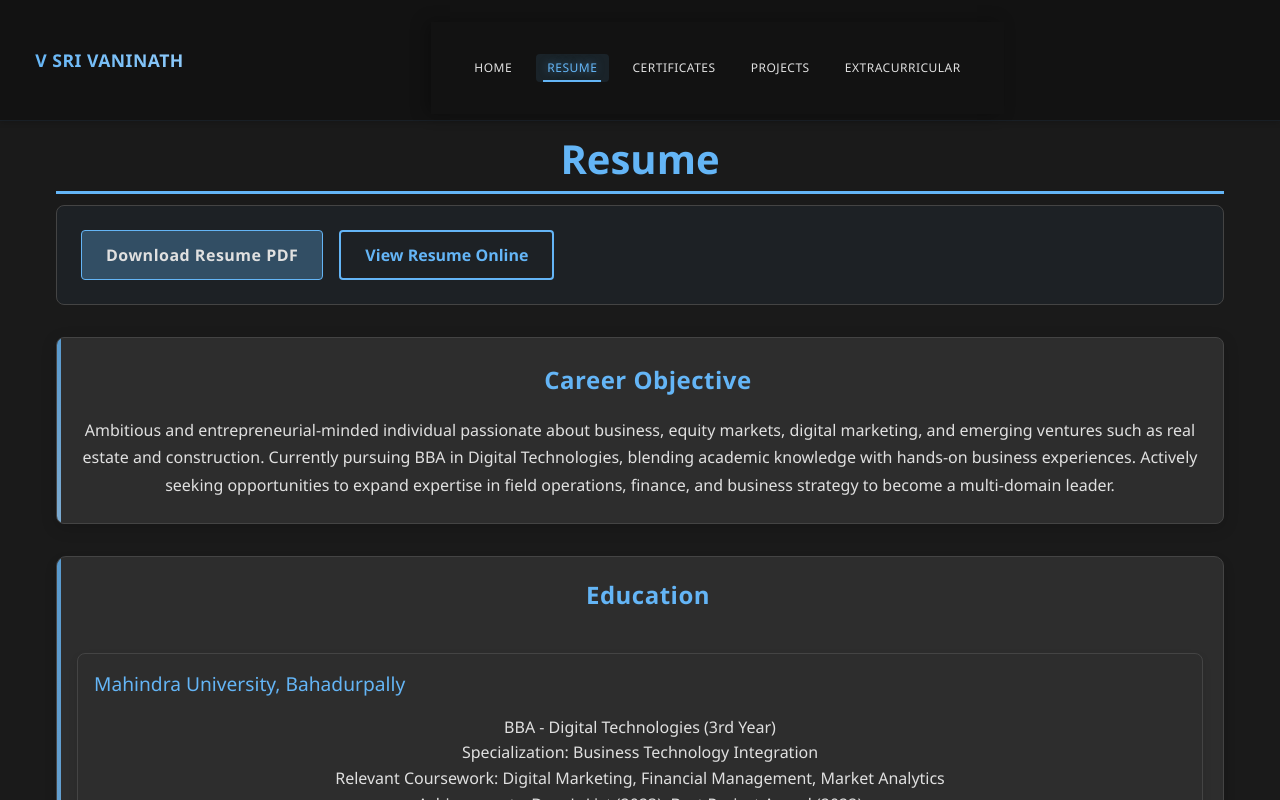
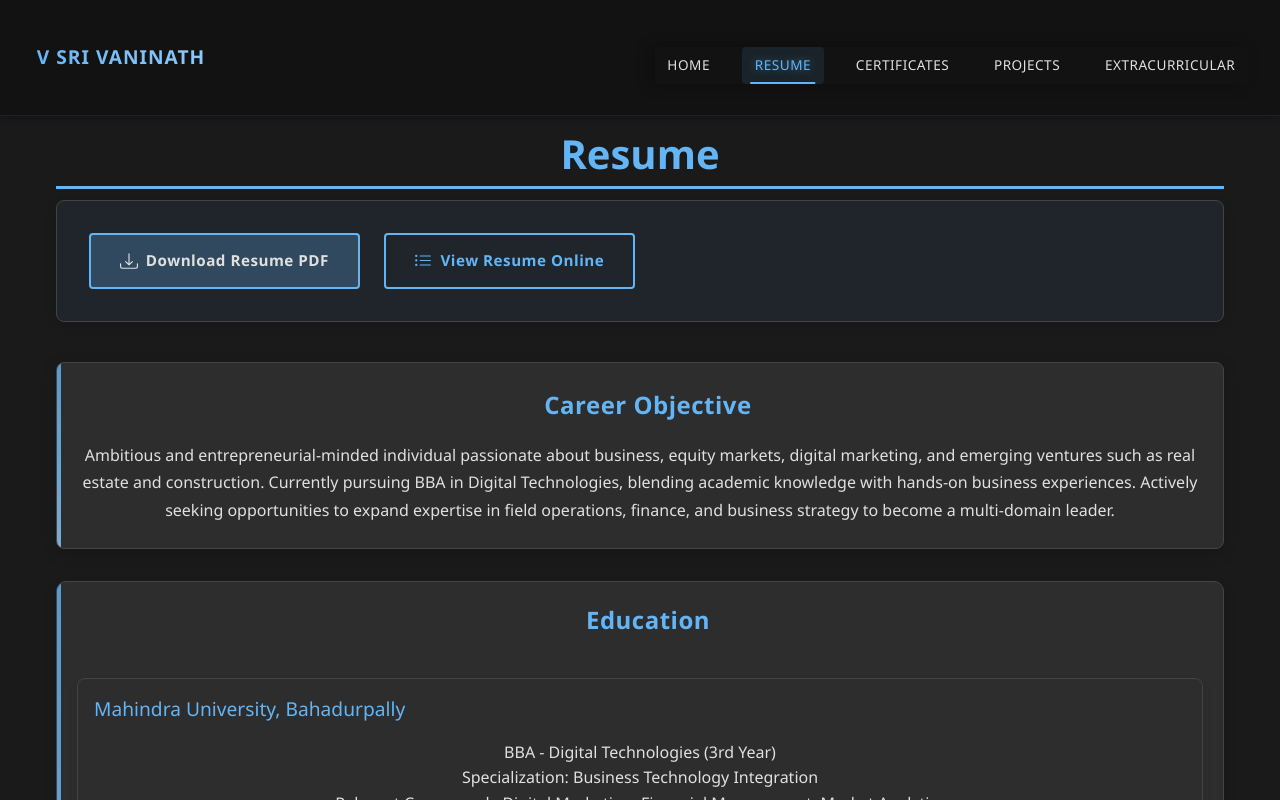
Before and after one commit to Vaninath-09/sri-vaninath, a React (Vite) app: page /resume in a window 1280 px wide. Shown: the top 800 px of the page. Built offline with nearby package versions, Linux system fonts and the light colour scheme.

Commit message:
Refactor header and navigation components for improved styling and structure

```diff
--- a/src/App.css
+++ b/src/App.css
@@ -34,14 +34,11 @@ body {
   width: 100%;
 }
 
-/* New navbar styling - updated for seamless width */
-header {
+/* Improved Header Styling */
+.main-header {
   background-color: rgba(18, 18, 18, 0.95);
   color: var(--text-light);
-  padding: 0.6rem 2rem; /* Reduced padding */
-  display: flex;
-  justify-content: space-between;
-  align-items: center;
+  padding: 0;
   position: sticky;
   top: 0;
   z-index: 100;
@@ -49,31 +46,44 @@ header {
   left: 0;
   right: 0;
   margin: 0;
-  box-shadow: 0 2px 10px rgba(0, 0, 0, 0.3); /* Reduced shadow */
+  box-shadow: 0 2px 10px rgba(0, 0, 0, 0.3);
   transition: all 0.4s ease;
   backdrop-filter: blur(10px);
   -webkit-backdrop-filter: blur(10px);
   border-bottom: 1px solid rgba(100, 181, 246, 0.1);
 }
 
-header.scrolled {
+.header-container {
+  display: flex;
+  justify-content: space-between;
+  align-items: center;
+  max-width: 1400px;
+  margin: 0 auto;
+  padding: 0.6rem 2rem;
+}
+
+.main-header.scrolled {
   transform: translateY(-100%);
 }
 
-header.visible {
+.main-header.visible {
   transform: translateY(0);
   box-shadow: 0 4px 20px rgba(0, 0, 0, 0.6);
 }
 
-header .logo {
+.main-header .logo {
   position: relative;
   display: flex;
   align-items: center;
-  padding: 0.3rem; /* Reduced padding */
+  padding: 0.3rem;
   transition: all 0.3s ease;
 }
 
-header .logo h2 {
+.main-header .logo a {
+  text-decoration: none;
+}
+
+.main-header .logo h2 {
   font-weight: 700;
   letter-spacing: 1px;
   transition: all 0.3s ease;
@@ -83,10 +93,11 @@ header .logo h2 {
   -webkit-text-fill-color: transparent;
   background-clip: text;
   text-fill-color: transparent;
-  font-size: 1.2rem; /* Reduced font size */
-}
-
-header .logo:before {
+  font-size: 1.2rem;
+  margin: 0;
+}
+
+.main-header .logo::after {
   content: '';
   position: absolute;
   bottom: -1px;
@@ -98,35 +109,41 @@ header .logo:before {
   transition: transform 0.3s ease;
 }
 
-header .logo:hover:before {
+.main-header .logo:hover::after {
   transform: scaleX(1);
 }
 
-nav {
-  display: flex;
-  gap: 1rem; /* Reduced gap */
+/* Navigation styling */
+.main-header nav {
+  display: flex;
+}
+
+.nav-links {
+  display: flex;
+  gap: 1.2rem;
   align-items: center;
 }
 
-nav a {
+.main-header nav a {
   color: var(--text-light);
   text-decoration: none;
   font-weight: 500;
-  padding: 0.4rem 0.8rem; /* Reduced padding */
+  padding: 0.5rem 0.8rem;
   transition: all 0.3s ease;
   position: relative;
   border-radius: 4px;
   letter-spacing: 0.5px;
   text-transform: uppercase;
-  font-size: 0.8rem; /* Reduced font size */
-}
-
-nav a:hover, nav a.active {
+  font-size: 0.85rem;
+}
+
+.main-header nav a:hover,
+.main-header nav a.active {
   color: var(--primary-accent);
   background-color: rgba(100, 181, 246, 0.1);
 }
 
-nav a::before {
+.main-header nav a::before {
   content: '';
   position: absolute;
   bottom: 0;
@@ -138,20 +155,17 @@ nav a::before {
   transition: width 0.3s ease;
 }
 
-nav a:hover::before, nav a.active::before {
+.main-header nav a:hover::before,
+.main-header nav a.active::before {
   width: 80%;
 }
 
-nav a::after {
-  display: none; /* Remove the old underline effect */
-}
-
 /* Add a glow effect on active nav item */
-nav a.active {
+.main-header nav a.active {
   text-shadow: 0 0 8px rgba(100, 181, 246, 0.5);
 }
 
-/* Mobile menu button */
+/* Improved Mobile menu button */
 .menu-toggle {
   display: none;
   background: none;
@@ -159,45 +173,71 @@ nav a.active {
   color: var(--text-light);
   font-size: 1.5rem;
   cursor: pointer;
-  padding: 0.5rem;
+  padding: 0.6rem;
   z-index: 101;
-}
-
+  border-radius: 4px;
+  transition: all 0.3s ease;
+}
+
+.menu-toggle:hover {
+  background-color: rgba(100, 181, 246, 0.1);
+}
+
+.menu-icon {
+  display: flex;
+  align-items: center;
+  justify-content: center;
+  height: 24px;
+  width: 24px;
+}
+
+/* Improved Mobile view */
 @media (max-width: 768px) {
+  .header-container {
+    padding: 0.5rem 1rem;
+    position: relative;
+  }
+
   .menu-toggle {
-    display: block;
-  }
-
-  nav {
+    display: flex;
+    align-items: center;
+    justify-content: center;
+  }
+
+  .main-header nav {
     position: fixed;
     top: 0;
     right: -100%;
-    width: 70%;
+    width: 80%;
+    max-width: 320px;
     height: 100vh;
     background-color: var(--header-bg);
-    flex-direction: column;
     justify-content: center;
     transition: right 0.3s ease;
     box-shadow: -5px 0 15px rgba(0, 0, 0, 0.3);
+    z-index: 100;
+  }
+
+  .nav-links {
+    display: flex;
+    flex-direction: column;
+    width: 100%;
     padding: 2rem;
-    z-index: 100;
-  }
-
-  nav.active {
+    gap: 1rem;
+  }
+
+  .main-header nav.active {
     right: 0;
-    height: 100%;
-    width: 80%;
-    max-width: 320px;
-  }
-
-  nav a {
-    padding: 0.8rem; /* Reduced padding for mobile */
+  }
+
+  .main-header nav a {
+    padding: 1rem;
     width: 100%;
     text-align: center;
     border-bottom: 1px solid rgba(255, 255, 255, 0.05);
   }
 
-  nav a:last-child {
+  .main-header nav a:last-child {
     border-bottom: none;
   }
 
@@ -206,21 +246,30 @@ nav a.active {
     position: fixed;
     top: 0;
     left: 0;
-    width: 100%;
-    height: 100%;
+    width: 100vw;
+    height: 100vh;
     background-color: rgba(0, 0, 0, 0.5);
     z-index: 99;
     backdrop-filter: blur(3px);
+    transition: opacity 0.3s ease;
+    opacity: 0;
   }
 
   .backdrop.active {
     display: block;
-    width: 100vw;
-    height: 100vh;
-  }
-}
-
-/* Updated for seamless main content area */
+    opacity: 1;
+  }
+
+  .main-header .logo h2 {
+    font-size: 1.1rem; /* Smaller font on mobile */
+  }
+}
+
+/* Remove the old header styles */
+.compact-header {
+  display: none; /* Hide the old header */
+}
+
 main {
   flex: 1;
   padding: 1rem; /* Reduced top padding */
@@ -631,7 +680,7 @@ button:active {
 }
 
 .highlight-card p:nth-child(4) {
-  color: var(--text-muted);
+  color: var (--text-muted);
   font-size: 0.9rem;
   margin-bottom: 1.5rem;
 }
@@ -1153,64 +1202,7 @@ button:active {
 
 /* Professional compact header styling */
 .compact-header {
-  background-color: rgba(18, 18, 18, 0.95);
-  color: var(--text-light);
-  padding: 0.4rem 2rem; /* Reduced padding for less height */
-  display: flex;
-  justify-content: space-between;
-  align-items: center;
-  position: sticky;
-  top: 0;
-  z-index: 100;
-  width: 100%;
-  left: 0;
-  right: 0;
-  margin: 0;
-  box-shadow: 0 1px 6px rgba(0, 0, 0, 0.2); /* More subtle shadow */
-  transition: all 0.3s ease;
-  backdrop-filter: blur(8px);
-  -webkit-backdrop-filter: blur(8px);
-  border-bottom: 1px solid rgba(100, 181, 246, 0.08);
-  height: auto; /* Let content determine height */
-  min-height: 3.2rem; /* Minimum height for header */
-}
-
-.compact-header .logo {
-  padding: 0.2rem; /* Reduced padding */
-}
-
-.compact-header .logo h2 {
-  font-size: 1.1rem; /* Smaller font size */
-  letter-spacing: 0.5px;
-  font-weight: 600;
-  margin: 0;
-}
-
-.compact-header nav {
-  gap: 0.8rem; /* Reduced gap between links */
-}
-
-.compact-header nav a {
-  padding: 0.3rem 0.7rem; /* Reduced padding */
-  font-size: 0.75rem; /* Smaller font size */
-  letter-spacing: 0.5px;
-}
-
-.compact-header.scrolled {
-  transform: translateY(-100%);
-}
-
-.compact-header.visible {
-  transform: translateY(0);
-  box-shadow: 0 2px 8px rgba(0, 0, 0, 0.3);
-}
-
-@media (max-width: 768px) {
-  .compact-header {
-    padding: 0.4rem 1rem;
-  }
-
-  /* ...rest of the media query styling... */
+  display: none; /* Hide the old header */
 }
 
 .resume-section.professional-layout {
@@ -1347,8 +1339,6 @@ button:active {
 .project-card.professional-project-layout .project-tech ul li:hover {
   background-color: rgba(100, 181, 246, 0.2);
 }
-
-
 
 /* Professional Ventures Card Styling */
 .professional-ventures-card {
@@ -1889,3 +1879,62 @@ button:active {
     padding: 1.5rem;
   }
 }
+
+/* Enhanced Resume Action Buttons Styling */
+.resume-actions {
+  display: flex;
+  gap: 1.5rem;
+  margin-bottom: 2.5rem;
+  flex-wrap: wrap;
+  justify-content: flex-start;
+  background-color: rgba(100, 181, 246, 0.08);
+  padding: 2rem;
+  border-radius: 8px;
+  border: 1px solid var(--card-border);
+  box-shadow: 0 4px 12px rgba(0, 0, 0, 0.1);
+}
+
+.resume-btn {
+  display: flex;
+  align-items: center;
+  gap: 0.8rem;
+  min-width: 220px;
+  justify-content: center;
+  transition: all 0.3s ease;
+  padding: 0.9rem 1.8rem;
+  font-weight: 600;
+  letter-spacing: 0.5px;
+  font-size: 0.95rem;
+  position: relative;
+  overflow: hidden;
+}
+
+.resume-btn svg {
+  width: 18px;
+  height: 18px;
+  transition: transform 0.3s ease;
+}
+
+.resume-btn:hover svg {
+  transform: translateY(-2px);
+}
+
+.resume-btn.primary-btn {
+  background-color: rgba(100, 181, 246, 0.25);
+  border-width: 2px;
+}
+
+.resume-btn.primary-btn:hover {
+  background-color: rgba(100, 181, 246, 0.35);
+  transform: translateY(-3px);
+  box-shadow: 0 8px 20px rgba(0, 0, 0, 0.2);
+}
+
+.resume-btn.secondary-btn {
+  border-width: 2px;
+}
+
+.resume-btn.secondary-btn:hover {
+  background-color: rgba(100, 181, 246, 0.15);
+  transform: translateY(-3px);
+}
--- a/src/App.jsx
+++ b/src/App.jsx
@@ -70,18 +70,22 @@ function App() {
 
   return (
     <div className="portfolio">
-      <header className={`compact-header ${headerClass}`}>
+      <header className={`main-header ${headerClass}`}>
+        <div className="header-container">
           <div className="logo">
+            <NavLink to="/">
               <h2>V SRI VANINATH</h2>
+            </NavLink>
           </div>
           <button
             className="menu-toggle"
             onClick={toggleMenu}
             aria-label="Toggle menu"
           >
-          {menuOpen ? '✕' : '☰'}
+            <span className="menu-icon">{menuOpen ? '✕' : '☰'}</span>
           </button>
           <nav className={menuOpen ? 'active' : ''}>
+            <div className="nav-links">
               <NavLink to="/"
                 className={({ isActive }) => isActive ? 'active' : ''}>
                 Home
@@ -102,7 +106,9 @@ function App() {
                 className={({ isActive }) => isActive ? 'active' : ''}>
                 Extracurricular
               </NavLink>
+            </div>
           </nav>
+        </div>
         <div
           className={`backdrop ${menuOpen ? 'active' : ''}`}
           onClick={() => setMenuOpen(false)}
--- a/src/components/Resume.jsx
+++ b/src/components/Resume.jsx
@@ -11,18 +11,27 @@ function Resume() {
         <a
           href={resumePDF}
           download="V_Sri_Vaninath_Resume.pdf"
-          className="btn primary-btn"
+          className="btn primary-btn resume-btn"
           target="_blank"
           rel="noopener noreferrer"
         >
+          <svg xmlns="http://www.w3.org/2000/svg" width="16" height="16" fill="currentColor" viewBox="0 0 16 16">
+            <path d="M.5 9.9a.5.5 0 0 1 .5.5v2.5a1 1 0 0 0 1 1h12a1 1 0 0 0 1-1v-2.5a.5.5 0 0 1 1 0v2.5a2 2 0 0 1-2 2H2a2 2 0 0 1-2-2v-2.5a.5.5 0 0 1 .5-.5z"/>
+            <path d="M7.646 11.854a.5.5 0 0 0 .708 0l3-3a.5.5 0 0 0-.708-.708L8.5 10.293V1.5a.5.5 0 0 0-1 0v8.793L5.354 8.146a.5.5 0 1 0-.708.708l3 3z"/>
+          </svg>
           Download Resume PDF
         </a>
-        <button
-          className="btn secondary-btn"
-          onClick={() => window.open(resumePDF, '_blank')}
+        <a
+          href={resumePDF}
+          className="btn secondary-btn resume-btn"
+          target="_blank"
+          rel="noopener noreferrer"
         >
+          <svg xmlns="http://www.w3.org/2000/svg" width="16" height="16" fill="currentColor" viewBox="0 0 16 16">
+            <path fillRule="evenodd" d="M5 11.5a.5.5 0 0 1 .5-.5h9a.5.5 0 0 1 0 1h-9a.5.5 0 0 1-.5-.5zm0-4a.5.5 0 0 1 .5-.5h9a.5.5 0 0 1 0 1h-9a.5.5 0 0 1-.5-.5zm0-4a.5.5 0 0 1 .5-.5h9a.5.5 0 0 1 0 1h-9a.5.5 0 0 1-.5-.5zm-3 1a1 1 0 1 0 0-2 1 1 0 0 0 0 2zm0 4a1 1 0 1 0 0-2 1 1 0 0 0 0 2zm0 4a1 1 0 1 0 0-2 1 1 0 0 0 0 2z"/>
+          </svg>
           View Resume Online
-        </button>
+        </a>
       </AnimatedElement>
 
       <AnimatedElement animation="slide-in" delay={100} className="resume-section card">
```
Lines whose indentation alone changed are shown as unchanged.
